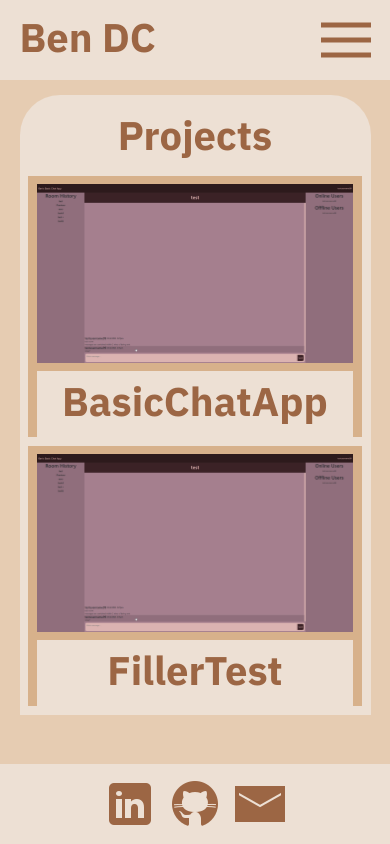
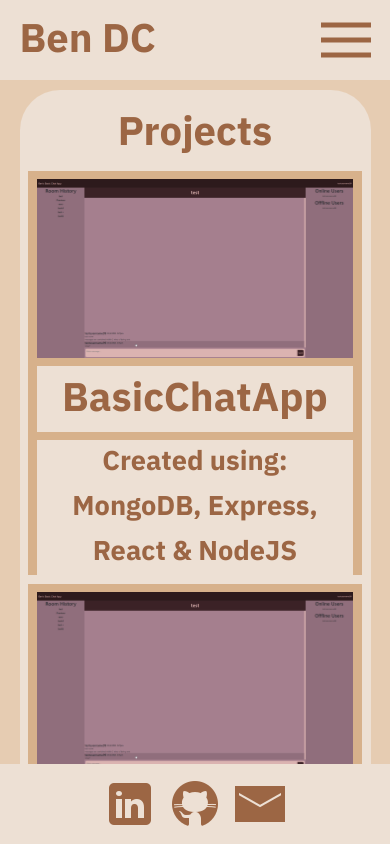
Before and after one commit to bendecruz745/BenDCHomePageV2, a React (Create React App) app: page /Projects in a window 390 px wide. Built offline with nearby package versions, Linux system fonts and the light colour scheme.

Commit message:
last commit of the day, updates to projects page, currently on mobile layout, will work up to desktop hopefully tomorrow

```diff
--- a/src/components/ProjectCards.js
+++ b/src/components/ProjectCards.js
@@ -1,6 +1,8 @@
 import basicChatAppPreviewSrc from "../img/BasicChatAppPreview.jpg";
 
 function ProjectCards({ projectInfo }) {
+  const techUsed = projectInfo["techUsed"];
+  console.log(techUsed);
   return (
     <div className="project-card-container">
       <img
@@ -12,6 +14,20 @@ function ProjectCards({ projectInfo }) {
         <div className="project-card-title-container text-bg">
           <h1>{projectInfo["title"]}</h1>
         </div>
+        <div className="project-card-techused-container text-bg">
+          <h2>Created using:</h2>
+          <h2>
+            {techUsed.map((tech, index) => {
+              if (index === techUsed.length - 2) {
+                return tech + " & ";
+              } else if (index === techUsed.length - 1) {
+                return tech;
+              } else {
+                return tech + ", ";
+              }
+            })}
+          </h2>
+        </div>
       </div>
     </div>
   );
--- a/src/components/Projects.js
+++ b/src/components/Projects.js
@@ -6,7 +6,6 @@ import ProjectCards from "./ProjectCards";
 
 function Projects() {
   const projectList = projectData["Projects"];
-  console.log(projectList);
   return (
     <div className="projects-page-container">
       <div className="projects-window-container text-bg">
@@ -18,7 +17,7 @@ function Projects() {
             <ProjectCards projectInfo={data} key={index} />
           ))
         ) : (
-          <div>No data to display </div>
+          <div>No data to display</div>
         )}
       </div>
     </div>
--- a/src/css/Projects.css
+++ b/src/css/Projects.css
@@ -1,10 +1,8 @@
 .projects-page-container {
   background-color: #e6ccb2;
-  display: flex;
   flex: 1;
   overflow-y: auto;
   overflow-x: hidden;
-  border-top: 5px solid #e6ccb2;
   position: relative;
 }
 
@@ -18,7 +16,7 @@
   width: 90%;
   margin-left: 5%;
   margin-top: 10px;
-  margin-bottom: auto;
+  margin-bottom: 10px;
   border-radius: 40px 40px 0 0;
   display: flex;
   flex-direction: column;
@@ -67,3 +65,15 @@
   margin: 0;
   text-align: center;
 }
+
+.project-card-techused-container {
+  margin-top: 2.5%;
+}
+
+.project-card-techused-container h2 {
+  margin: 0;
+  font-family: IBM-Plex-Sans-Thai-Bold;
+  font-size: 1.7rem;
+  text-align: center;
+  color: #9c6644;
+}
```
